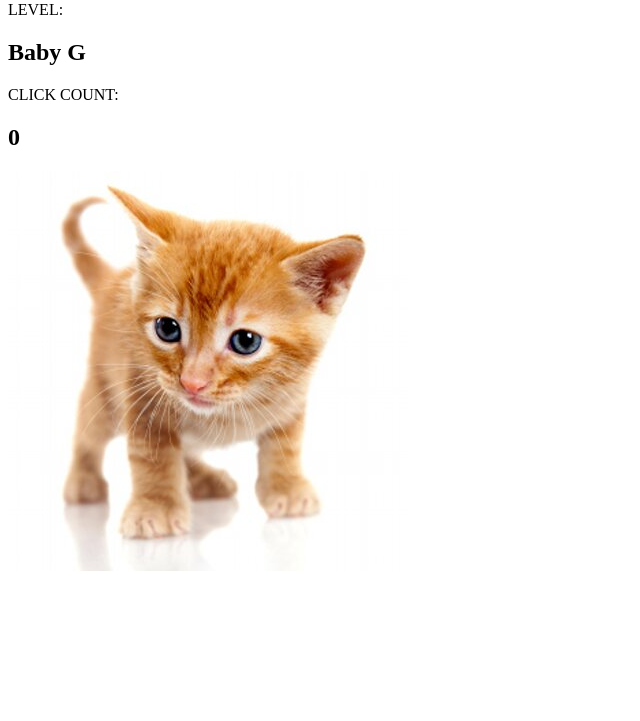
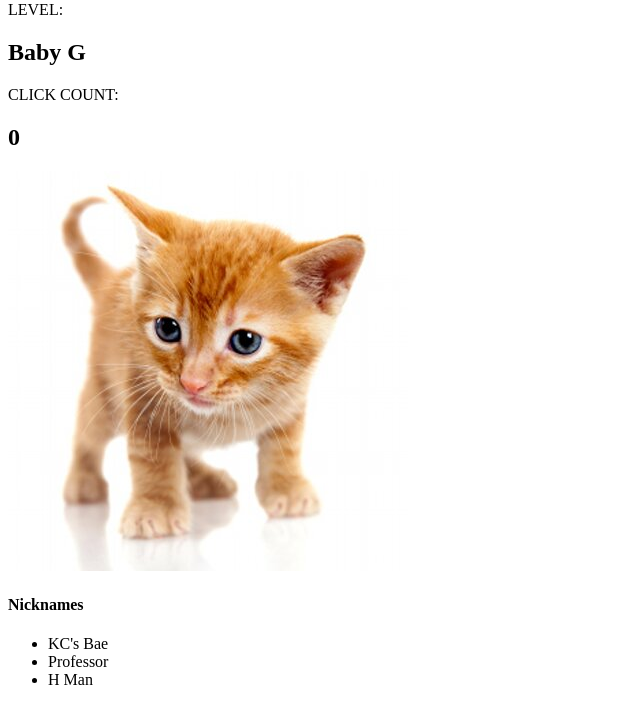
Before and after one commit to lazarus432/cat-clicker-ko, a plain HTML site: page index.html in a window 1280 px wide. Shown: the part 79-800 px from the top of the page, without its empty margins (0-640 px from the left). Drawn offline with Linux system fonts and the light colour scheme.

Commit message:
add nicknames using control structure

```diff
--- a/index.html
+++ b/index.html
@@ -11,6 +11,10 @@
     LEVEL:<h2 class = "cat-level" data-bind = "text: level"></h2>
     CLICK COUNT:<h2 class = "click-count" data-bind = "text: clickCount"></h2>
     <img class = "cat-image" src = "" alt = "cat" data-bind = "click: incrementCounter, attr: {src: imgSrc}">
+    <h4>Nicknames</h4>
+    <ul data-bind = "foreach: cats">
+      <li data-bind = "text: name"></li>
+
   </div>
   <script src = "js/lib/knockout.js"></script>
   <script src = "js/app.js"></script>
--- a/js/app.js
+++ b/js/app.js
@@ -4,6 +4,11 @@ var ViewModel = function() {
   this.name = ko.observable('Henry');
   self.level = ko.observable('Baby G');
   this.imgSrc = ko.observable('img/cat1.jpg');
+  self.cats = ko.observableArray([
+    {name: "KC's Bae"},
+    {name: "Professor"},
+    {name: "H Man"}
+  ]);
 
 
   self.level = ko.computed(function(){
@@ -26,10 +31,12 @@ var ViewModel = function() {
       return level;
     }
   });
+
 }
 
   this.incrementCounter = function() {
     this.clickCount(this.clickCount() + 1);
   };
 
+
 ko.applyBindings(new ViewModel())
```
